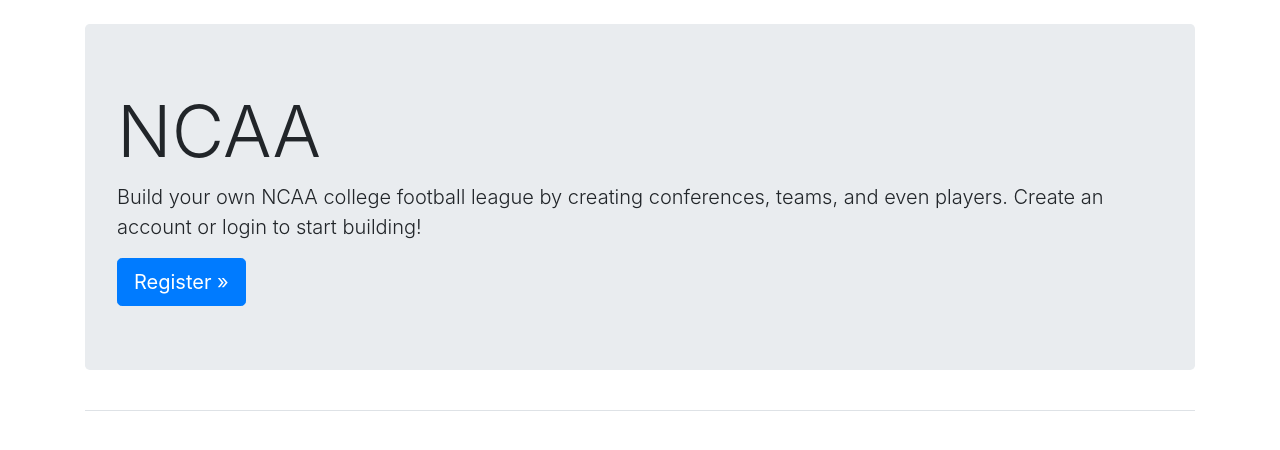
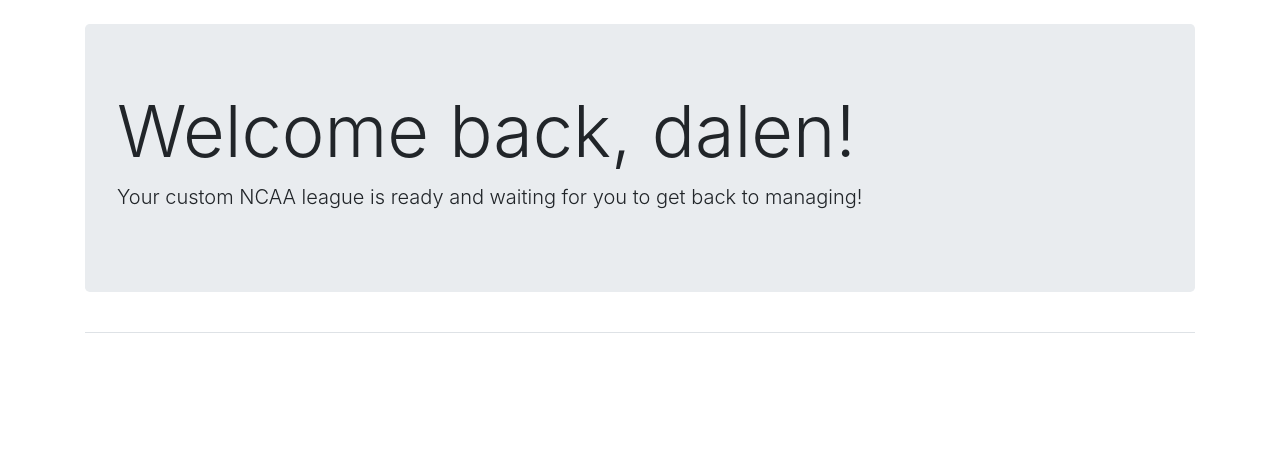
Before and after one commit to dalenledingham/NCAA-Django, a Django app: page / in a window 1280 px wide. Shown: the part 58-508 px from the top of the page. Run offline with Django 3.2, Linux system fonts and the light colour scheme; a user stored in the database is signed in; some libraries are stand-ins or nearby versions.

Commit message:
Made jumbotron change based on whether user is logged in

```diff
--- a/ncaa/templates/ncaa/index.html
+++ b/ncaa/templates/ncaa/index.html
@@ -2,10 +2,16 @@
 
 {% block page_header %}
   <div class="jumbotron">
-    <h1 class="display-3">NCAA</h1>
+    {% if user.is_authenticated %}
+      <h1 class="display-3">Welcome back, {{ user.username }}!</h1>
 
-    <p class="lead">Build your own NCAA college football league by creating conferences, teams, and even players. Create an account or login to start building!</p>
+      <p class="lead">Your custom NCAA league is ready and waiting for you to get back to managing!</p>
+    {% else %}
+      <h1 class="display-3">NCAA</h1>
 
-    <a class="btn btn-lg btn-primary" href="{% url 'users:register' %}" role="button">Register &raquo;</a>
+      <p class="lead">Build your own NCAA college football league by creating conferences, teams, and even players. Create an account or login to start building!</p>
+
+      <a href="{% url 'users:register' %}" class="btn btn-lg btn-primary">Register &raquo;</a>
+    {% endif %}
   </div>
 {% endblock page_header %}
```
Also changed, not shown: db.sqlite3.
